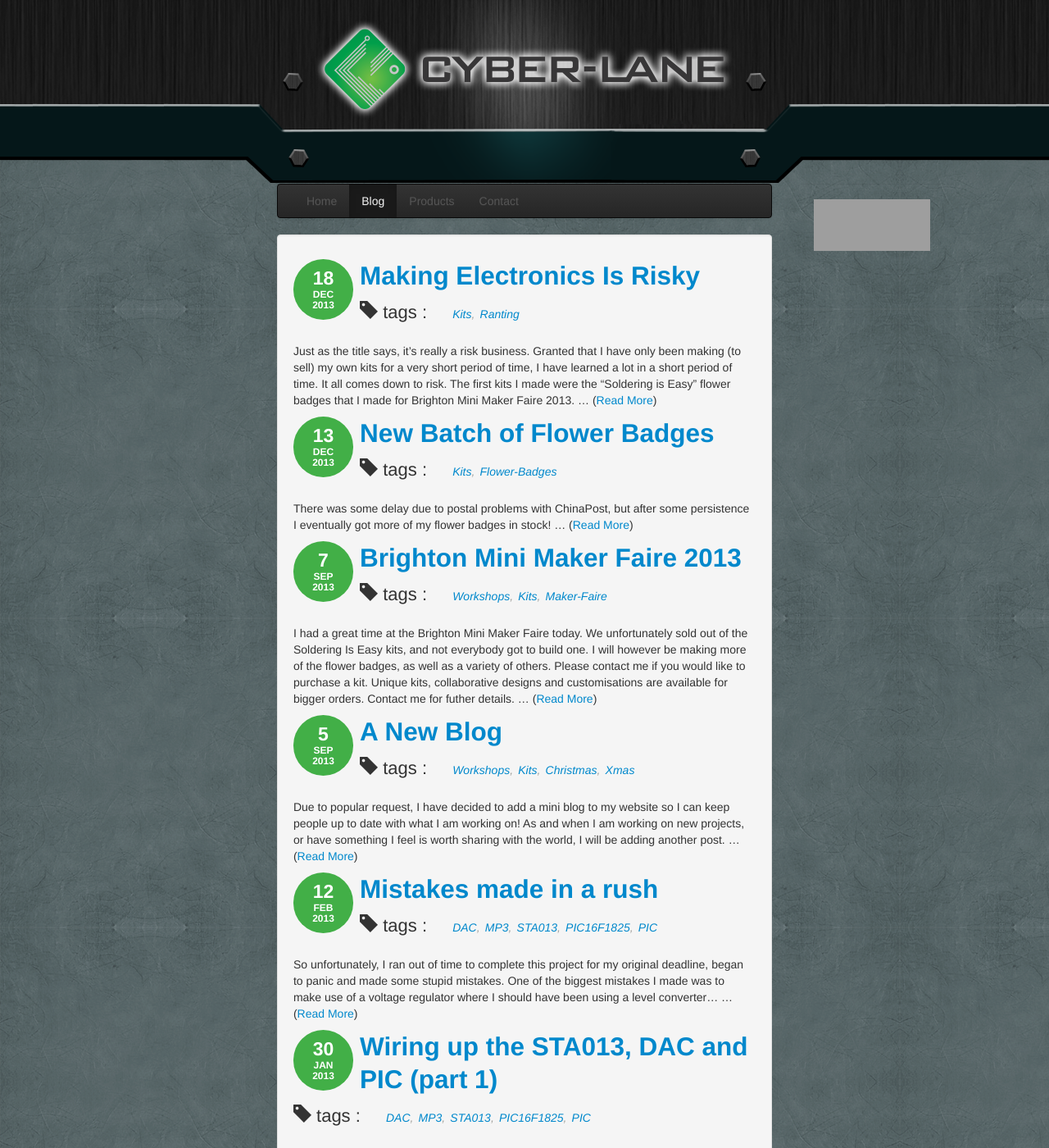
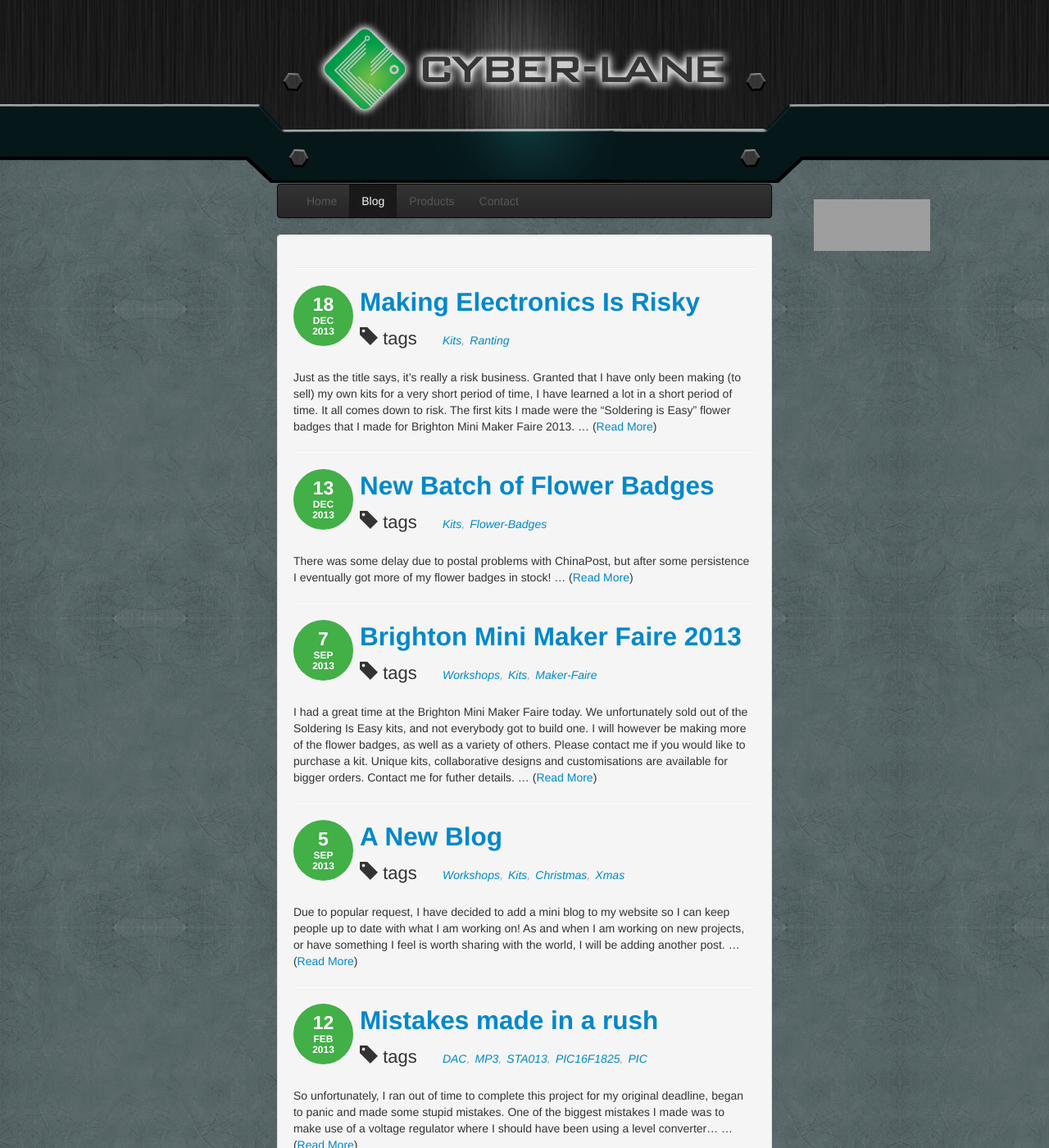
Before and after one commit to Cyberlane/Cyber-Lane-Jekyll, a Jekyll site: the page built from blog/index.html, in a window 1280 px wide and 1400 px high. Shown: the whole window at 82% size. Built offline with Jekyll 4.4.1, drawn with Linux system fonts in a browser that asks for light colours; nearby versions of some CDN libraries; Markdown is read by kramdown in place of the engine named in the settings; the list of posts is cut into pages by our own code; some of the changed text lies outside the part shown; grey boxes are pictures that could not be loaded.

Commit message:
More improvements

```diff
--- a/blog/index.html
+++ b/blog/index.html
@@ -3,6 +3,9 @@ layout: default
 title: Home
 ---
 {% for post in paginator.posts %}
+{% if forloop.index > 0 %}
+<hr />
+{% endif %}
 <h2 class="post-title">
 	<div class="post-date">
 		<time class="entry-date" datetime="{{ post.date | date:'%B %-d, %Y' }}">
@@ -15,7 +18,7 @@ title: Home
 </h2>
 <p class="post-meta">
 	<div class="tag_wrapper">
-		<span class="glyphicon glyphicon-tag"></span> tags :
+		<span class="glyphicon glyphicon-tag"></span> tags
 	    <ul class="tags">
 	    	{% for tag in post.tags %}
 	        <li><a href="/search?tags={{ tag }}">{{ tag }}</a></li>
```
